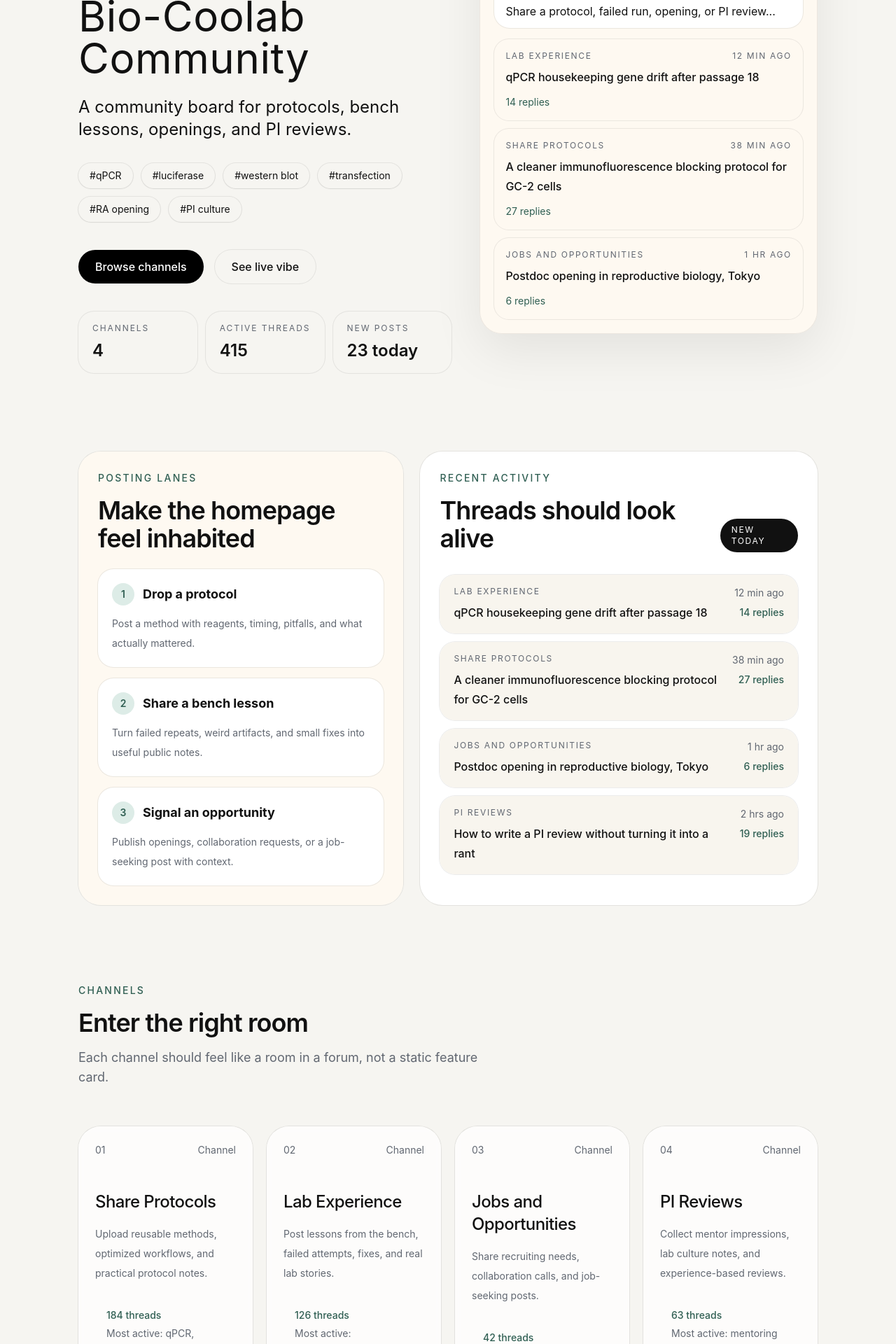
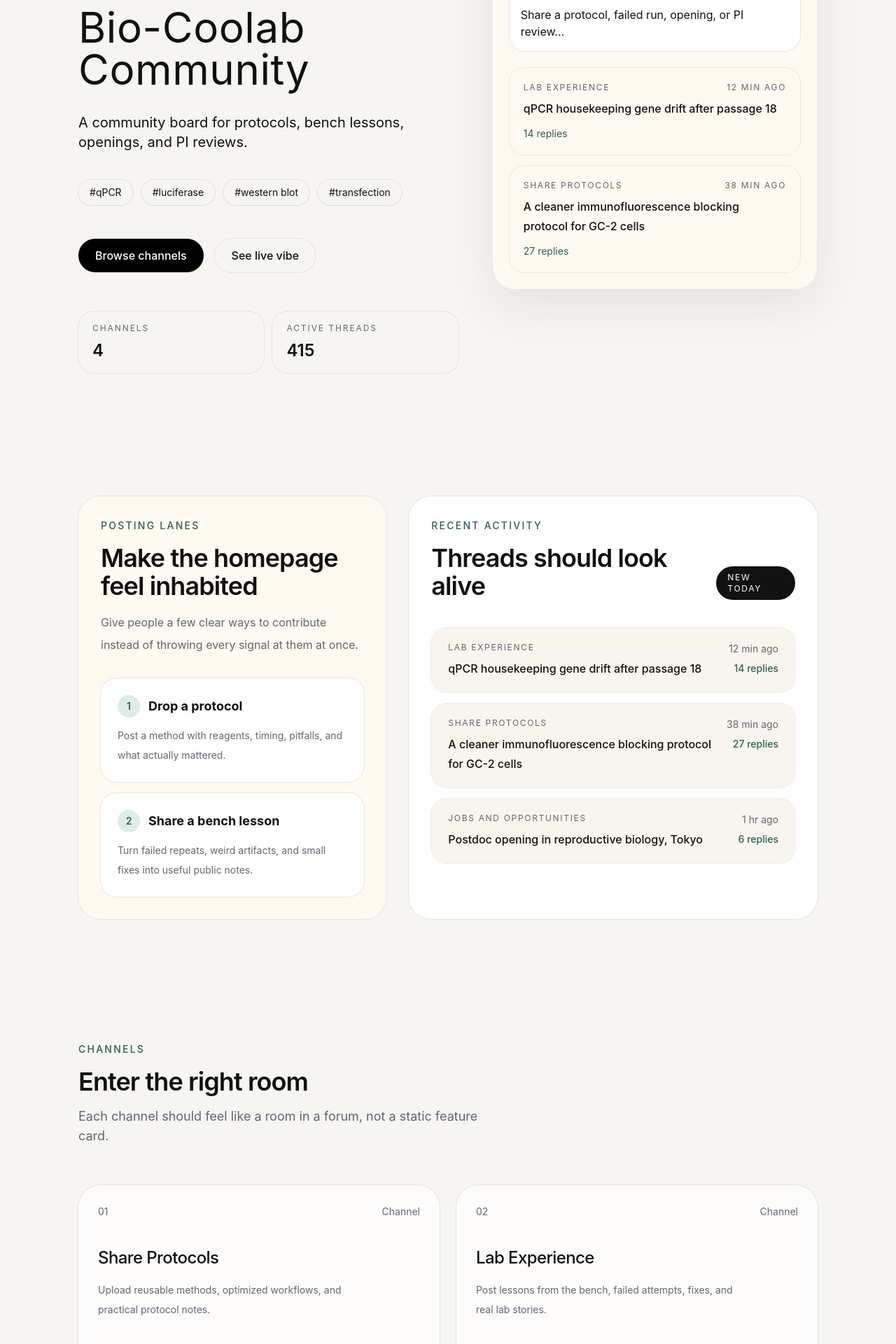
Before and after one commit to CleanYANG/Evo-history, a Next.js app: page / in a window 1280 px wide. Shown: the part 260-2180 px from the top of the page at 70% size. Built offline with nearby package versions, Linux system fonts and the light colour scheme.

Commit message:
Loosen homepage layout rhythm

```diff
--- a/components/explore-section.tsx
+++ b/components/explore-section.tsx
@@ -5,7 +5,7 @@ export function ExploreSection() {
   return (
     <section
       id="explore"
-      className="mx-auto w-full max-w-6xl px-6 py-20 sm:px-8 lg:px-12"
+      className="mx-auto w-full max-w-6xl px-6 py-18 sm:px-8 lg:px-12 lg:py-24"
     >
       <div className="max-w-2xl">
         <p className="text-sm font-medium uppercase tracking-[0.16em] text-[var(--accent-strong)]">
@@ -19,21 +19,21 @@ export function ExploreSection() {
         </p>
       </div>
 
-      <div className="mt-14 grid gap-5 md:grid-cols-2 xl:grid-cols-4">
+      <div className="mt-14 grid gap-6 md:grid-cols-2">
         {scenarioCards.map((card) => (
           <Link
             key={card.title}
             href={card.href}
-            className="group rounded-[2rem] bg-[var(--surface)] p-6 shadow-[var(--shadow)] ring-1 ring-[var(--line)] backdrop-blur-sm transition duration-200 hover:-translate-y-1 hover:shadow-[0_24px_70px_rgba(17,17,17,0.08)]"
+            className="group rounded-[2rem] bg-[var(--surface)] p-7 shadow-[var(--shadow)] ring-1 ring-[var(--line)] backdrop-blur-sm transition duration-200 hover:-translate-y-1 hover:shadow-[0_24px_70px_rgba(17,17,17,0.08)]"
           >
             <div className="flex items-center justify-between text-sm text-[var(--muted)]">
               <span>{card.index}</span>
               <span>{card.status}</span>
             </div>
-            <h3 className="mt-12 text-2xl font-medium tracking-tight text-[var(--foreground)]">
+            <h3 className="mt-10 text-2xl font-medium tracking-tight text-[var(--foreground)]">
               {card.title}
             </h3>
-            <p className="mt-4 max-w-xs text-sm leading-7 text-[var(--muted)]">
+            <p className="mt-4 max-w-sm text-sm leading-7 text-[var(--muted)]">
               {card.description}
             </p>
             <div className="mt-6 rounded-[1.1rem] bg-[var(--accent)]/55 px-4 py-3 text-sm text-[var(--foreground)]">
--- a/components/forum-preview-section.tsx
+++ b/components/forum-preview-section.tsx
@@ -4,21 +4,24 @@ export function ForumPreviewSection() {
   return (
     <section
       id="forum-preview"
-      className="mx-auto w-full max-w-6xl px-6 py-8 sm:px-8 lg:px-12"
+      className="mx-auto w-full max-w-6xl px-6 py-16 sm:px-8 lg:px-12 lg:py-20"
     >
-      <div className="grid gap-6 lg:grid-cols-[minmax(0,0.9fr)_minmax(0,1.1fr)]">
-        <div className="rounded-[2rem] bg-[var(--surface-strong)] p-7 shadow-[var(--shadow)] ring-1 ring-[var(--line)]">
+      <div className="grid gap-8 lg:grid-cols-[minmax(0,0.86fr)_minmax(0,1.14fr)]">
+        <div className="rounded-[2rem] bg-[var(--surface-strong)] p-8 shadow-[var(--shadow)] ring-1 ring-[var(--line)]">
           <p className="text-sm font-medium uppercase tracking-[0.16em] text-[var(--accent-strong)]">
             Posting lanes
           </p>
           <h2 className="mt-4 text-3xl font-semibold tracking-tight sm:text-4xl">
             Make the homepage feel inhabited
           </h2>
-          <div className="mt-6 space-y-4">
-            {postingLanes.map((lane, index) => (
+          <p className="mt-4 max-w-lg text-base leading-8 text-[var(--muted)]">
+            Give people a few clear ways to contribute instead of throwing every signal at them at once.
+          </p>
+          <div className="mt-8 space-y-4">
+            {postingLanes.slice(0, 2).map((lane, index) => (
               <div
                 key={lane.title}
-                className="rounded-[1.4rem] bg-white px-5 py-5 ring-1 ring-[var(--line)]"
+                className="rounded-[1.4rem] bg-white px-6 py-6 ring-1 ring-[var(--line)]"
               >
                 <div className="flex items-center gap-3">
                   <span className="inline-flex h-8 w-8 items-center justify-center rounded-full bg-[var(--accent)] text-sm font-semibold text-[var(--accent-strong)]">
@@ -34,7 +37,7 @@ export function ForumPreviewSection() {
           </div>
         </div>
 
-        <div className="rounded-[2rem] bg-white p-7 shadow-[var(--shadow)] ring-1 ring-[var(--line)]">
+        <div className="rounded-[2rem] bg-white p-8 shadow-[var(--shadow)] ring-1 ring-[var(--line)]">
           <div className="flex items-end justify-between gap-4">
             <div>
               <p className="text-sm font-medium uppercase tracking-[0.16em] text-[var(--accent-strong)]">
@@ -48,11 +51,11 @@ export function ForumPreviewSection() {
               new today
             </div>
           </div>
-          <div className="mt-8 space-y-3">
-            {recentThreads.map((thread) => (
+          <div className="mt-10 space-y-4">
+            {recentThreads.slice(0, 3).map((thread) => (
               <div
                 key={thread.title}
-                className="grid gap-3 rounded-[1.4rem] bg-[var(--surface-soft)] px-5 py-4 ring-1 ring-[var(--line)] sm:grid-cols-[minmax(0,1fr)_auto]"
+                className="grid gap-4 rounded-[1.4rem] bg-[var(--surface-soft)] px-6 py-5 ring-1 ring-[var(--line)] sm:grid-cols-[minmax(0,1fr)_auto]"
               >
                 <div>
                   <div className="text-xs uppercase tracking-[0.14em] text-[var(--muted)]">
--- a/components/hero-section.tsx
+++ b/components/hero-section.tsx
@@ -6,7 +6,7 @@ const COMMUNITY_HERO_ART_URL =
 
 export function HeroSection() {
   return (
-    <section className="mx-auto grid min-h-[78vh] w-full max-w-6xl gap-10 px-6 py-16 sm:px-8 lg:grid-cols-[minmax(0,1.05fr)_minmax(320px,0.95fr)] lg:px-12 lg:py-20">
+    <section className="mx-auto grid min-h-[72vh] w-full max-w-6xl gap-12 px-6 py-20 sm:px-8 lg:grid-cols-[minmax(0,1.05fr)_minmax(320px,0.9fr)] lg:px-12 lg:py-24">
       <div className="max-w-4xl">
         <div className="max-w-4xl">
           <img
@@ -21,20 +21,20 @@ export function HeroSection() {
             Bio-Coolab Community
           </h1>
         </div>
-        <p className="mt-6 max-w-3xl text-xl leading-8 text-[var(--foreground)]/92 sm:text-2xl">
+        <p className="mt-8 max-w-2xl text-lg leading-8 text-[var(--foreground)]/88 sm:text-xl">
           A community board for protocols, bench lessons, openings, and PI reviews.
         </p>
-        <div className="mt-8 flex flex-wrap gap-3">
-          {hotTags.map((tag) => (
+        <div className="mt-10 flex flex-wrap gap-3">
+          {hotTags.slice(0, 4).map((tag) => (
             <span
               key={tag}
-              className="rounded-full bg-white/78 px-4 py-2 text-sm text-[var(--foreground)] shadow-sm ring-1 ring-[var(--line)]"
+              className="rounded-full bg-white/78 px-4 py-2 text-sm text-[var(--foreground)]/86 shadow-sm ring-1 ring-[var(--line)]"
             >
               #{tag}
             </span>
           ))}
         </div>
-        <div className="mt-10 flex flex-wrap gap-4">
+        <div className="mt-12 flex flex-wrap gap-4">
           <Link
             href="#explore"
             className="inline-flex items-center justify-center rounded-full bg-black px-6 py-3 text-base font-medium text-white transition hover:-translate-y-0.5 hover:bg-[var(--accent-strong)]"
@@ -48,11 +48,11 @@ export function HeroSection() {
             See live vibe
           </Link>
         </div>
-        <div className="mt-10 grid gap-3 sm:grid-cols-3">
-          {quickStats.map((stat) => (
+        <div className="mt-14 grid max-w-2xl gap-3 sm:grid-cols-2">
+          {quickStats.slice(0, 2).map((stat) => (
             <div
               key={stat.label}
-              className="rounded-[1.4rem] bg-white/72 px-5 py-4 shadow-[var(--shadow)] ring-1 ring-[var(--line)]"
+              className="rounded-[1.4rem] bg-white/64 px-5 py-4 shadow-[var(--shadow)] ring-1 ring-[var(--line)]"
             >
               <div className="text-xs uppercase tracking-[0.16em] text-[var(--muted)]">
                 {stat.label}
@@ -65,8 +65,8 @@ export function HeroSection() {
         </div>
       </div>
 
-      <div className="flex items-center">
-        <div className="w-full rounded-[2rem] border border-[var(--line)] bg-[var(--surface-strong)] p-5 shadow-[0_24px_70px_rgba(17,17,17,0.08)]">
+      <div className="flex items-start lg:pt-8">
+        <div className="w-full rounded-[2rem] border border-[var(--line)] bg-[var(--surface-strong)] p-6 shadow-[0_24px_70px_rgba(17,17,17,0.08)]">
           <div className="flex items-center justify-between">
             <div>
               <div className="text-xs uppercase tracking-[0.16em] text-[var(--accent-strong)]">
@@ -78,17 +78,17 @@ export function HeroSection() {
               live
             </div>
           </div>
-          <div className="mt-5 rounded-[1.4rem] bg-white px-4 py-3 ring-1 ring-[var(--line)]">
+          <div className="mt-6 rounded-[1.4rem] bg-white px-4 py-4 ring-1 ring-[var(--line)]">
             <div className="text-sm text-[var(--muted)]">Start a post</div>
             <div className="mt-2 text-base text-[var(--foreground)]/70">
               Share a protocol, failed run, opening, or PI review...
             </div>
           </div>
-          <div className="mt-4 space-y-3">
-            {recentThreads.slice(0, 3).map((thread) => (
+          <div className="mt-6 space-y-4">
+            {recentThreads.slice(0, 2).map((thread) => (
               <div
                 key={thread.title}
-                className="rounded-[1.3rem] bg-white/88 px-4 py-4 ring-1 ring-[var(--line)]"
+                className="rounded-[1.3rem] bg-white/88 px-5 py-5 ring-1 ring-[var(--line)]"
               >
                 <div className="flex items-center justify-between gap-4 text-xs uppercase tracking-[0.14em] text-[var(--muted)]">
                   <span>{thread.channel}</span>
```
